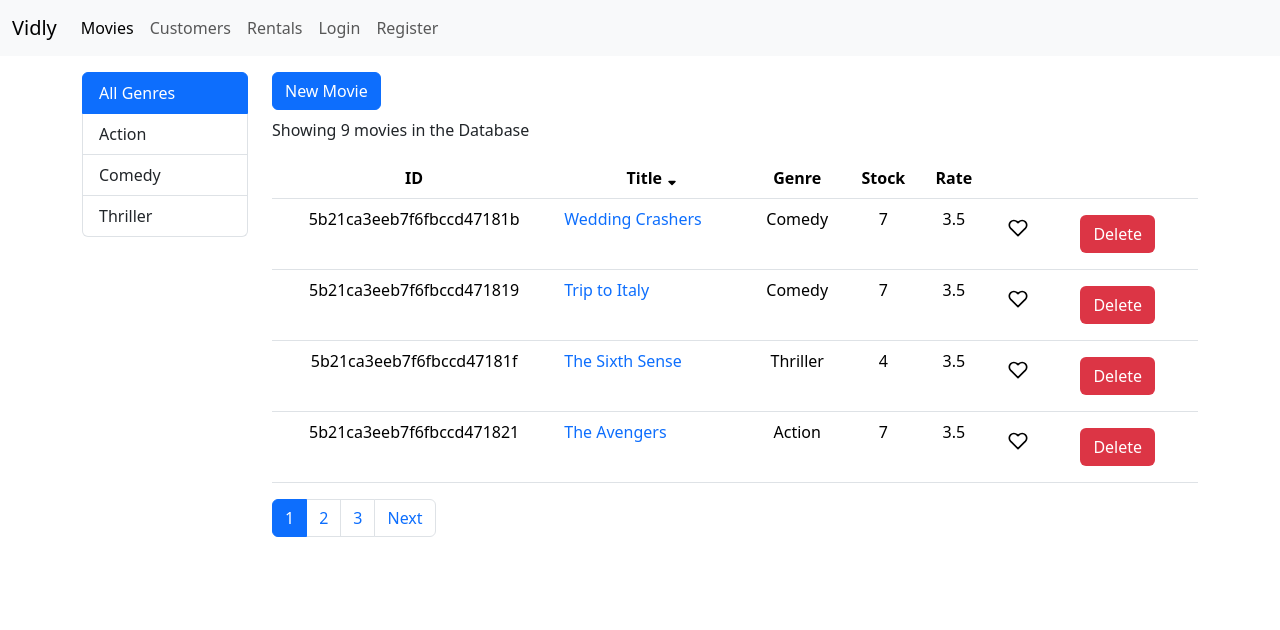
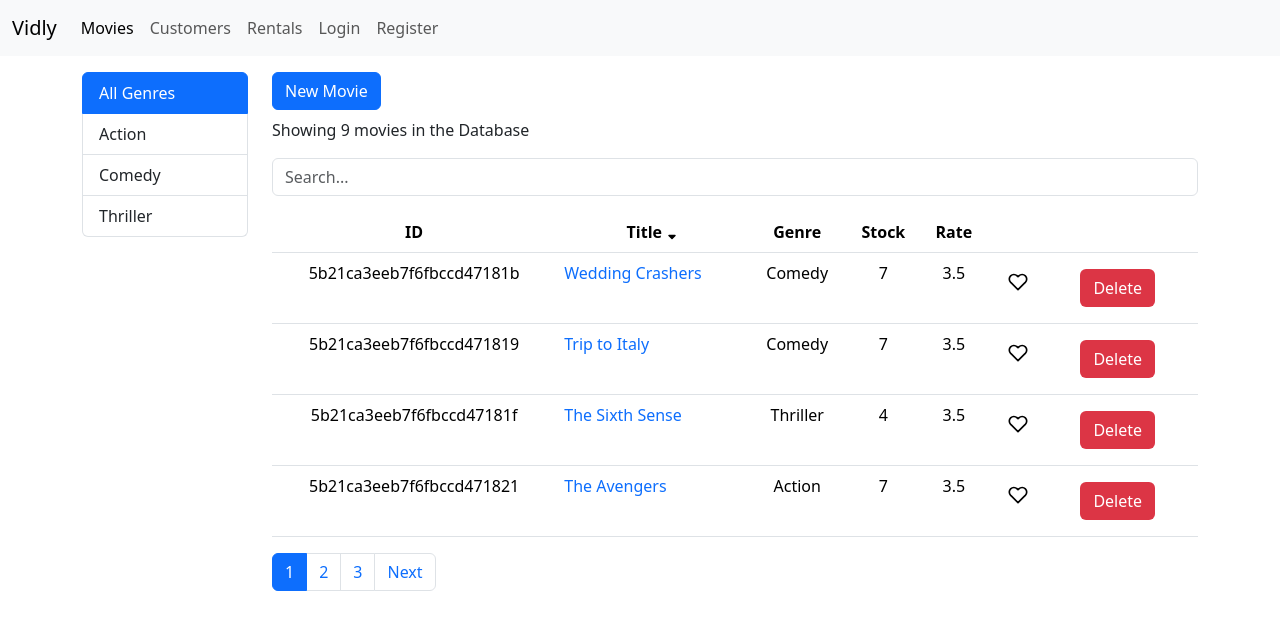
Before and after one commit to the-outlaw-004/react-app, a React (Create React App) app: page / in a window 1280 px wide. Shown: the top 630 px of the page. Built offline with nearby package versions, Linux system fonts and the light colour scheme.

Commit message:
added searchbox

```diff
--- a/src/compos/LoginForm.jsx
+++ b/src/compos/LoginForm.jsx
@@ -2,21 +2,23 @@ import React from "react";
 import Joi from "joi-browser";
 import { useForm } from "./common/useForm";
 
+const schema = {
+  username: Joi.string().required().label("Username"),
+  password: Joi.string().required().label("Password"),
+};
+
+const initialData = {
+  username: "",
+  password: "",
+};
+
 const LoginForm = () => {
-  const schema = {
-    username: Joi.string().required().label("Username"),
-    password: Joi.string().required().label("Password"),
-  };
-
   const doSubmit = (newData) => {};
 
   const { handleSubmit, renderButton, renderInput } = useForm(
     schema,
     doSubmit,
-    {
-      username: "",
-      password: "",
-    }
+    initialData
   );
 
   return (
--- a/src/compos/MovieForm.jsx
+++ b/src/compos/MovieForm.jsx
@@ -50,7 +50,10 @@ const MovieForm = ({ movies, genres, onSave }) => {
   useEffect(() => {
     let movie;
     if (params.id !== "new") {
-      movie = movies.find((m) => m._id === params.id);
+      console.log(movies);
+      movie = movies && movies.find((m) => m._id == params.id);
+      console.log(movie);
+      // console.log(typeof movie._id)
       if (movie) {
         setInitialData({ ...movie, genre: movie.genre._id });
       } else if (movies.length) navigate("/not-found");
--- a/src/compos/Movies.jsx
+++ b/src/compos/Movies.jsx
@@ -6,12 +6,14 @@ import { getGenres } from "../services/fakeGenreService";
 import ListGroup from "./common/ListGroup";
 import MovieTable from "./MovieTable";
 import { Link } from "react-router-dom";
+import SearchBox from "./common/SearchBox";
 
 const Movies = ({ movies, onDelete, onLike }) => {
   // const [movies, setMovies] = useState([]);
   const [pageSize, setPageSize] = useState(4);
   const [currentPage, setCurrentPage] = useState(1);
   const [genres, setGenres] = useState([]);
+  const [searchQuery, setSearchQuery] = useState("");
   const [selectedGenre, setSelectedGenre] = useState("all");
   const [sortColumn, setSortColumn] = useState({
     orderBy: "title",
@@ -26,6 +28,12 @@ const Movies = ({ movies, onDelete, onLike }) => {
     fetchGenres();
   }, []);
 
+  const handleSearch = (search) => {
+    console.log(search);
+    setSearchQuery(search);
+    setSelectedGenre("all");
+    setCurrentPage(1);
+  };
   // useEffect(() => {
   //   function fetchMovies() {
   //     const fetchedMovies = getMovies();
@@ -50,6 +58,7 @@ const Movies = ({ movies, onDelete, onLike }) => {
 
   const handleGenreSelection = (genre) => {
     setSelectedGenre(genre);
+    setSearchQuery("");
     setCurrentPage(1);
   };
 
@@ -59,6 +68,10 @@ const Movies = ({ movies, onDelete, onLike }) => {
 
   const getPageData = () => {
     let filterMovies = movies;
+    if (searchQuery)
+      filterMovies = movies.filter((m) =>
+        m.title.toLowerCase().includes(searchQuery.toLowerCase())
+      );
     if (selectedGenre !== "all") {
       filterMovies = filterMovies.filter(
         (movie) => movie.genre.name === selectedGenre.name
@@ -121,6 +134,7 @@ const Movies = ({ movies, onDelete, onLike }) => {
         ) : (
           <p>There are no movies in the Database</p>
         )}
+        <SearchBox value={searchQuery} onChange={handleSearch} />
         {movies.length > 0 && (
           <MovieTable
             sortColumn={sortColumn}
--- /dev/null
+++ b/src/compos/common/SearchBox.jsx
@@ -0,0 +1,16 @@
+import React from "react";
+
+const SearchBox = ({ value, onChange }) => {
+  return (
+    <input
+      type="text"
+      name="query"
+      value={value}
+      onChange={(e) => onChange(e.currentTarget.value)}
+      placeholder="Search..."
+      className="form-control my-3"
+    />
+  );
+};
+
+export default SearchBox;
```
